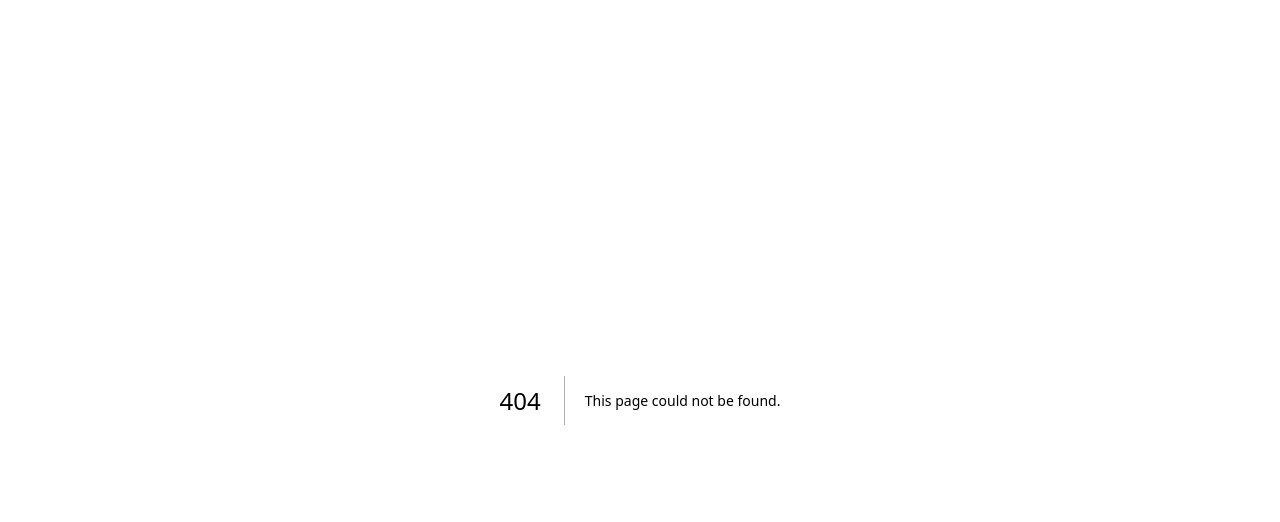
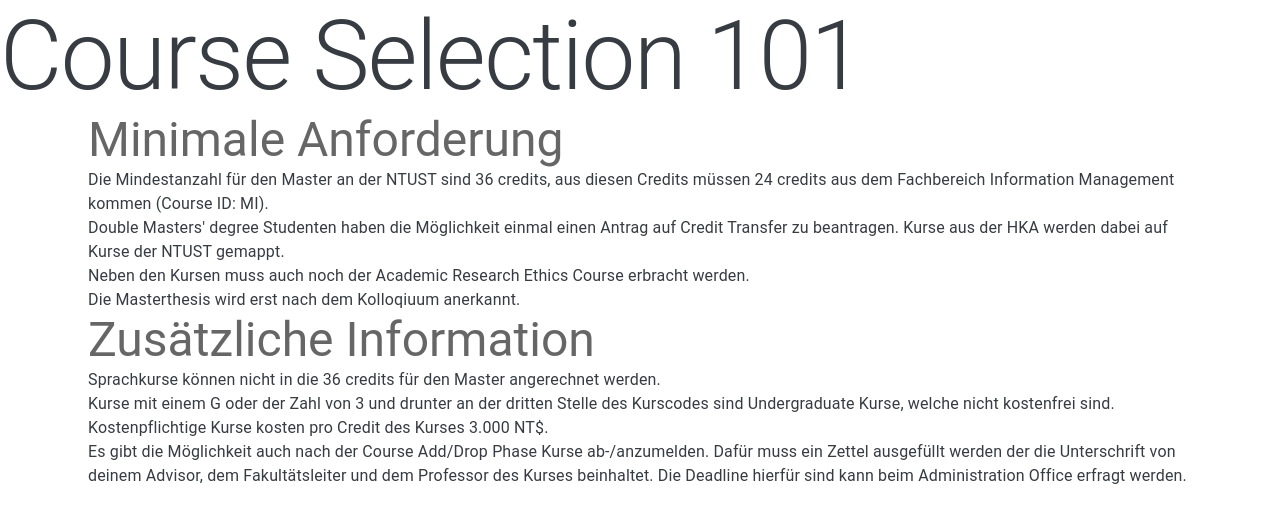
Before and after one commit to Sui-nyan/HKA-NTUST-double-degree, a Next.js app: page /NTUST/course-selection in a window 1280 px wide. Before the commit this address had no page. Shown: the top 522 px of the page. Built offline with nearby package versions, Linux system fonts and the light colour scheme.

Commit message:
page for course selection

```diff
--- /dev/null
+++ b/app/NTUST/course-selection/page.tsx
@@ -0,0 +1,47 @@
+import {Box} from "@mui/system";
+import {Container, Typography} from "@mui/material";
+
+export default function CourseSelectionPage() {
+    return (
+        <Box>
+            <Typography variant="h1">Course Selection 101</Typography>
+            <Container>
+                <Container component="div">
+                    <Typography variant="h3" color="textSecondary">Minimale Anforderung</Typography>
+                    <Typography variant="body1">
+                        <ul>
+                            <li>Die Mindestanzahl für den Master an der NTUST sind 36 credits,
+                                aus diesen Credits müssen 24 credits aus dem Fachbereich Information Management kommen
+                                (Course ID: MI).
+                            </li>
+                            <li>Double Masters&#39; degree Studenten haben die Möglichkeit einmal einen Antrag auf
+                                Credit Transfer zu beantragen.
+                                Kurse aus der HKA werden dabei auf Kurse der NTUST gemappt.
+                            </li>
+                            <li>Neben den Kursen muss auch noch der Academic Research Ethics Course erbracht werden.
+                            </li>
+                            <li>Die Masterthesis wird erst nach dem Kolloqiuum anerkannt.</li>
+                        </ul>
+                    </Typography>
+                </Container>
+                <Container component="div">
+                    <Typography variant="h3" color="textSecondary">Zusätzliche Information</Typography>
+                    <Typography variant="body1">
+                        <ul>
+                            <li>Sprachkurse können nicht in die 36 credits für den Master angerechnet werden.</li>
+                            <li>Kurse mit einem G oder der Zahl von 3 und drunter an der dritten Stelle des Kurscodes
+                                sind Undergraduate Kurse, welche nicht kostenfrei sind.
+                            </li>
+                            <li>Kostenpflichtige Kurse kosten pro Credit des Kurses 3.000 NT$.</li>
+                            <li>Es gibt die Möglichkeit auch nach der Course Add/Drop Phase Kurse ab-/anzumelden. Dafür
+                                muss ein Zettel ausgefüllt werden der die Unterschrift von deinem Advisor, dem
+                                Fakultätsleiter und dem Professor des Kurses beinhaltet. Die Deadline hierfür sind kann
+                                beim Administration Office erfragt werden.
+                            </li>
+                        </ul>
+                    </Typography>
+                </Container>
+            </Container>
+        </Box>
+    );
+}
```
